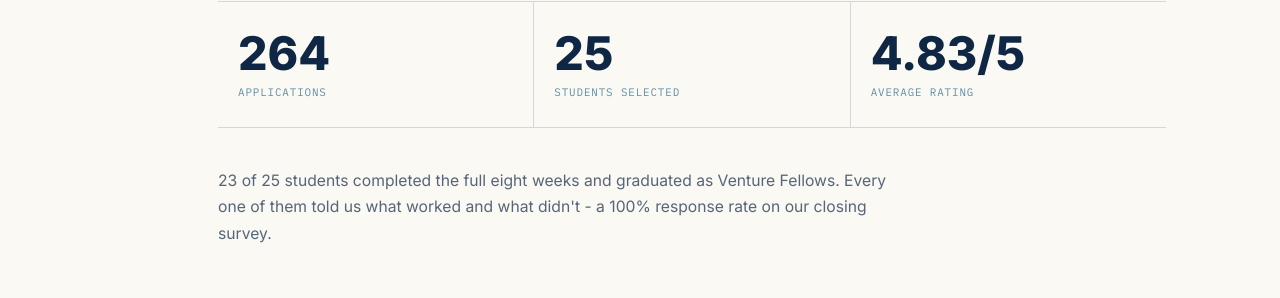
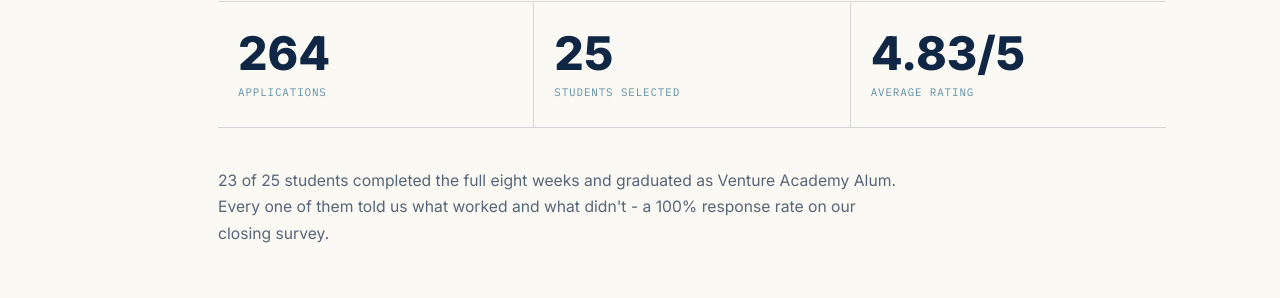
Before and after one commit to jdbradford786/venture-academy-website, a plain HTML site: page index.html in a window 1280 px wide. Shown: the part 1860-2158 px from the top of the page. Drawn offline with Linux system fonts and the light colour scheme.

Commit message:
Update index.html

```diff
--- a/index.html
+++ b/index.html
@@ -664,7 +664,7 @@
     <!-- populated from the content config above -->
     <div class="stat-row reveal" id="stats-row"></div>
 
-    <p class="footnote-line reveal">23 of 25 students completed the full eight weeks and graduated as Venture Fellows. Every one of them told us what worked and what didn't - a 100% response rate on our closing survey.</p>
+    <p class="footnote-line reveal">23 of 25 students completed the full eight weeks and graduated as Venture Academy Alum. Every one of them told us what worked and what didn't - a 100% response rate on our closing survey.</p>
   </div>
 </section>
 
```
